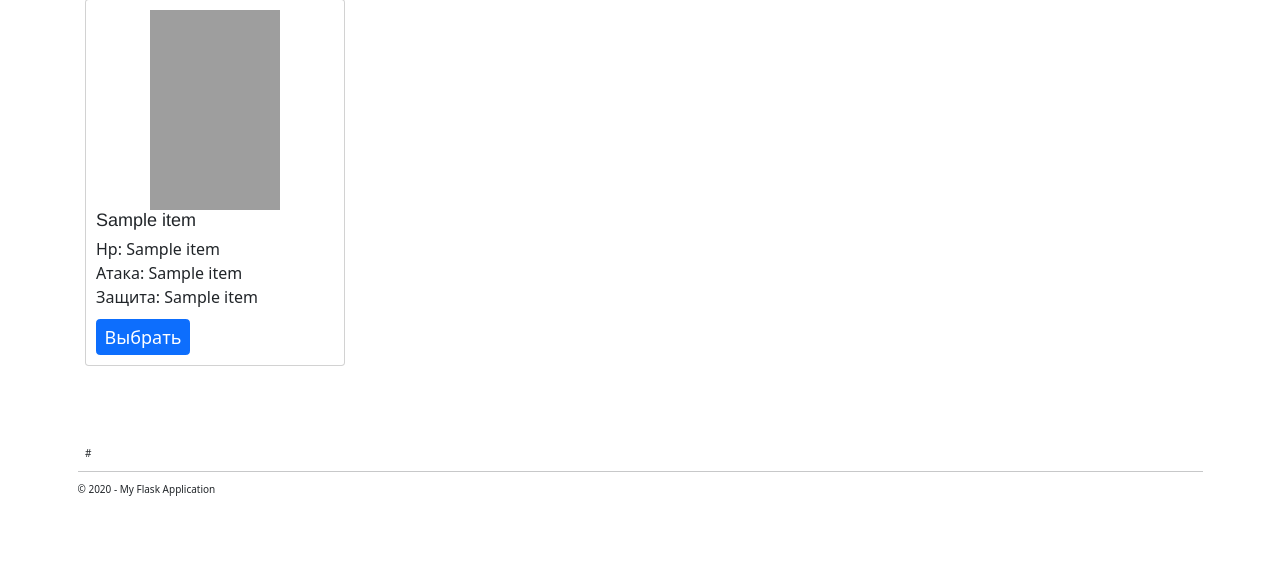
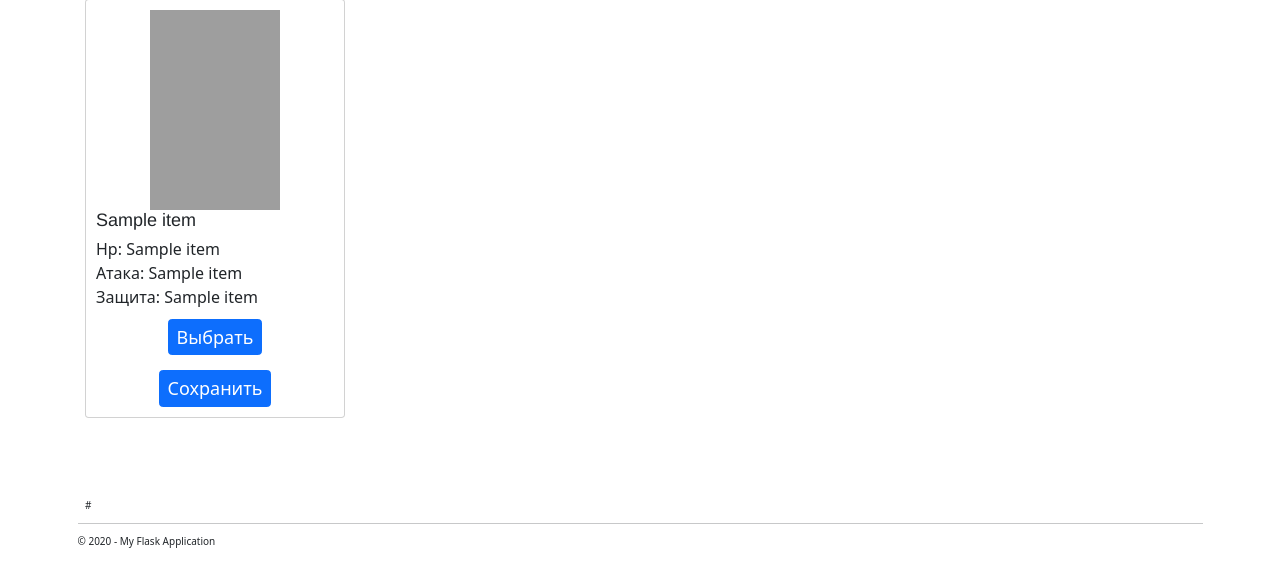
Before and after one commit to DekDanD/PokemonAPI, a Flask app: template FlaskWebProject1/FlaskWebProject1/templates/about.html in a window 1280 px wide. Shown: the part 296-875 px from the top of the page. Before the commit the page ends 792 px from the top, so only its background shows below. Run offline with Flask 2, Linux system fonts and the light colour scheme; the template is opened without the code that fills it: most values are stand-ins (such as "Sample title", 1, 10 or a date in 2020); parts of the project's set-up code (start-up, migrations or seed data) failed here and were passed over; some libraries are stand-ins or nearby versions; grey boxes are pictures that could not be loaded.

Commit message:
change `about.html` template

```diff
--- a/FlaskWebProject1/FlaskWebProject1/templates/about.html
+++ b/FlaskWebProject1/FlaskWebProject1/templates/about.html
@@ -25,7 +25,13 @@
                     <center><a href="{{url_for('contact', pokemon_id=item[0], pokemon=item[1])}}"><img src={{item[6]}} style="width:130px; height:200px"></a></center>
                     <h4 class="title" style="font-size:large">{{item[1]}} </h4>
                     <p class="card-text" style="font-size:medium">Hp: {{item[2]}}<br>Атака: {{item[3]}}<br>Защита: {{item[4]}}</p>
-                    <a href="{{url_for('contact', pokemon_id=item[0], pokemon=item[1])}}" class="btn btn-primary" style="font-size:large">Выбрать</a>
+                    <center>
+                        <a href="{{url_for('contact', pokemon_id=item[0], pokemon=item[1])}}" class="btn btn-primary" style="font-size:large">Выбрать</a>
+                        <br>
+                        <br>
+                        <a href="{{url_for('save_pokemon',  pokemon=item[1])}}" class="btn btn-primary" style="font-size:large">Сохранить</a>
+                        <br>
+                    </center>
                 </div>
             </div>
         </div>
```
